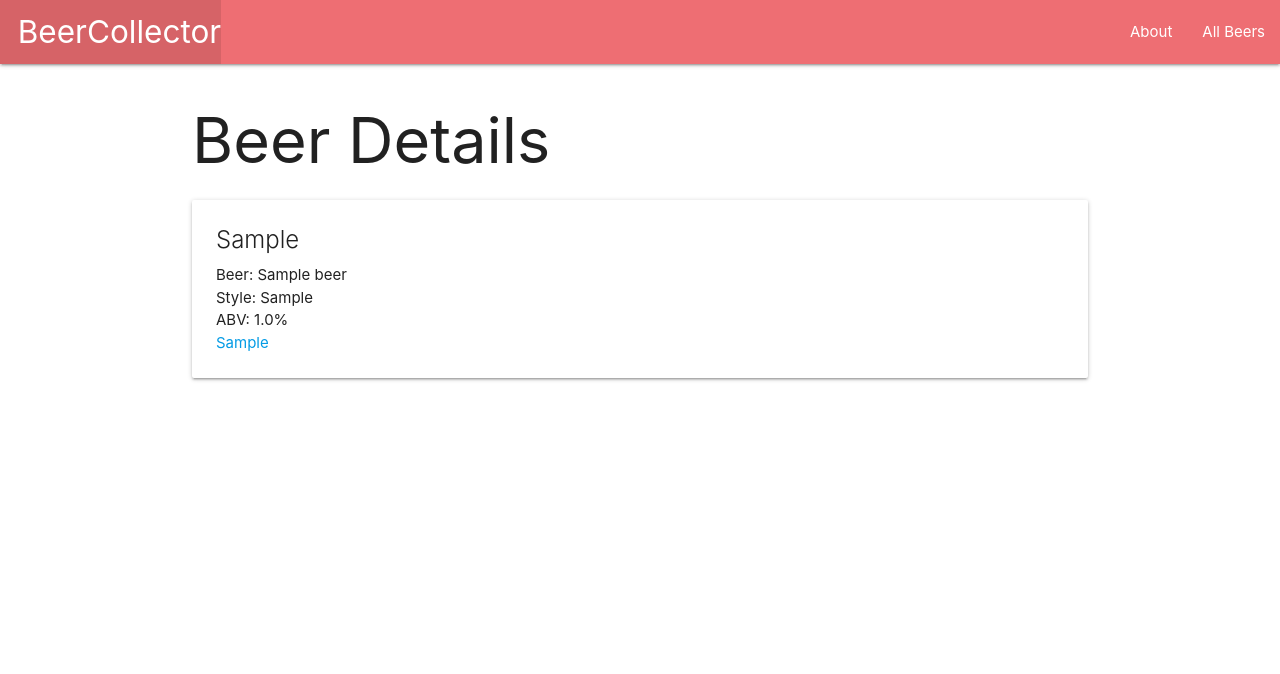
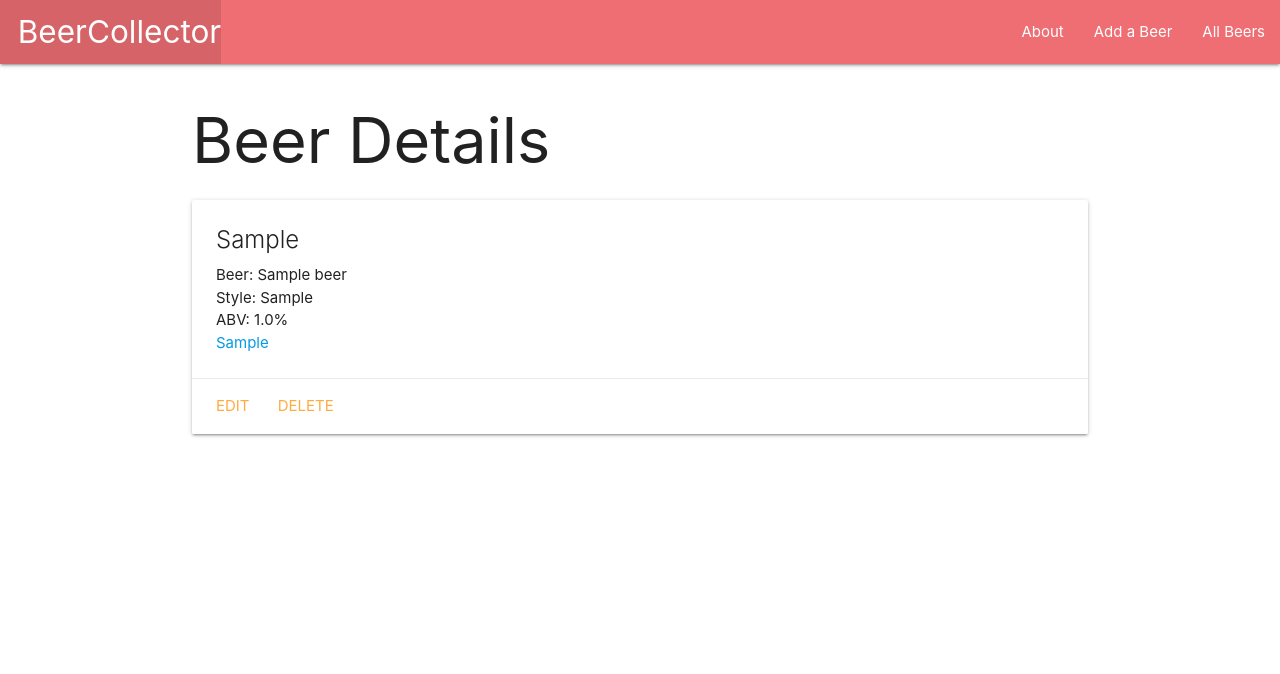
Before and after one commit to Roob19/Django-collect-project, a Django app: page /allbeers/1 in a window 1280 px wide. Shown: the top 674 px of the page. Run offline with Django 4.2, Linux system fonts and the light colour scheme; tables that the repository leaves empty hold one stand-in row (values such as "Sample post").

Commit message:
end of class

```diff
--- a/beercollector/beercollector/main_app/templates/base.html
+++ b/beercollector/beercollector/main_app/templates/base.html
@@ -21,6 +21,7 @@
         </ul>
         <ul class="right">
           <li><a href="{% url 'about' %}">About</a></li>
+          <li><a href="{% url 'beer_create' %}">Add a Beer</a></li>
           <li><a href="{% url 'index' %}">All Beers</a></li>
         </ul>
       </div>
--- a/beercollector/beercollector/main_app/templates/beercollection/details.html
+++ b/beercollector/beercollector/main_app/templates/beercollection/details.html
@@ -15,6 +15,10 @@
     {% endif %}
     <a href={{beer.url_site}} target="_blank">{{beer.brewery}}</a>
   </div>
+  <div class="card-action">
+    <a href="{% url 'beer_update' beer.id %}">Edit</a>
+    <a href="{% url 'beer_delete' beer.id %}">Delete</a>
+  </div>
 </div>
 
 {% endblock %}
--- a/beercollector/beercollector/main_app/urls.py
+++ b/beercollector/beercollector/main_app/urls.py
@@ -6,4 +6,7 @@ urlpatterns = [
     path('about/', views.about, name='about'),
     path('allbeers/', views.beer_index, name='index'),
     path('allbeers/<int:beer_id>', views.beer_details, name='details'),
+    path('allbeers/create/', views.BeerCreate.as_view(), name='beer_create'),
+    path('allbeers/<int:pk>/update/', views.BeerUpdate.as_view(), name='beer_update'),
+    path('allbeers/<int:pk>/delete/', views.BeerDelete.as_view(), name='beer_delete'),
 ]
--- a/beercollector/beercollector/main_app/views.py
+++ b/beercollector/beercollector/main_app/views.py
@@ -1,6 +1,7 @@
 from django.shortcuts import render
+from django.views.generic.edit import CreateView, UpdateView, DeleteView
+from django.urls import reverse
 from .models import The_beer
-
 
 # Create your views here.
 from django.http import HttpResponse
@@ -18,4 +19,22 @@ def beer_index(request):
 
 def beer_details(request, beer_id):
     beer = The_beer.objects.get(id=beer_id)
+    print('beer_details' , beer.id)
+    # import pdb; pdb.set_trace()
     return render(request, 'beercollection/details.html', {'beer':beer})
+
+class BeerCreate(CreateView):
+    model = The_beer
+    fields = '__all__'
+    def get_success_url(self, **kwargs):
+        return reverse('details', args=(self.object.id,))
+
+class BeerUpdate(UpdateView):
+    model = The_beer
+    fields = ['name', 'style', 'abv', 'url_site']
+    def get_success_url(self, **kwargs):
+        return reverse('details', args=(self.object.id,))
+
+class BeerDelete(DeleteView):
+    model = The_beer
+    success_url = '/allbeers/'
```
Also changed, not shown: beercollector/beercollector/main_app/templates/main_app/The_beer_confirm_delete.html (added, +17 -0 lines), beercollector/beercollector/main_app/templates/main_app/The_beer_form.html (added, +20 -0 lines).
